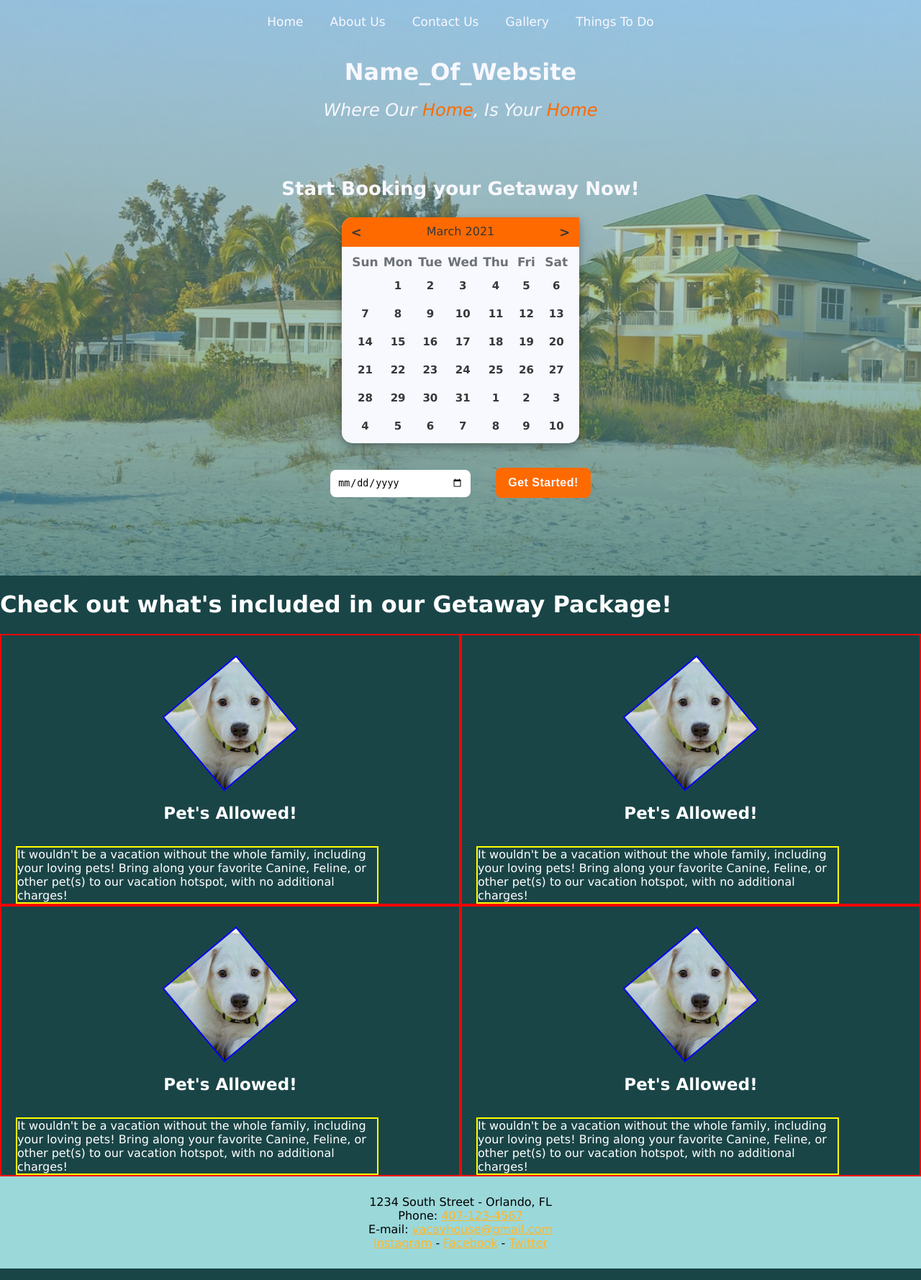
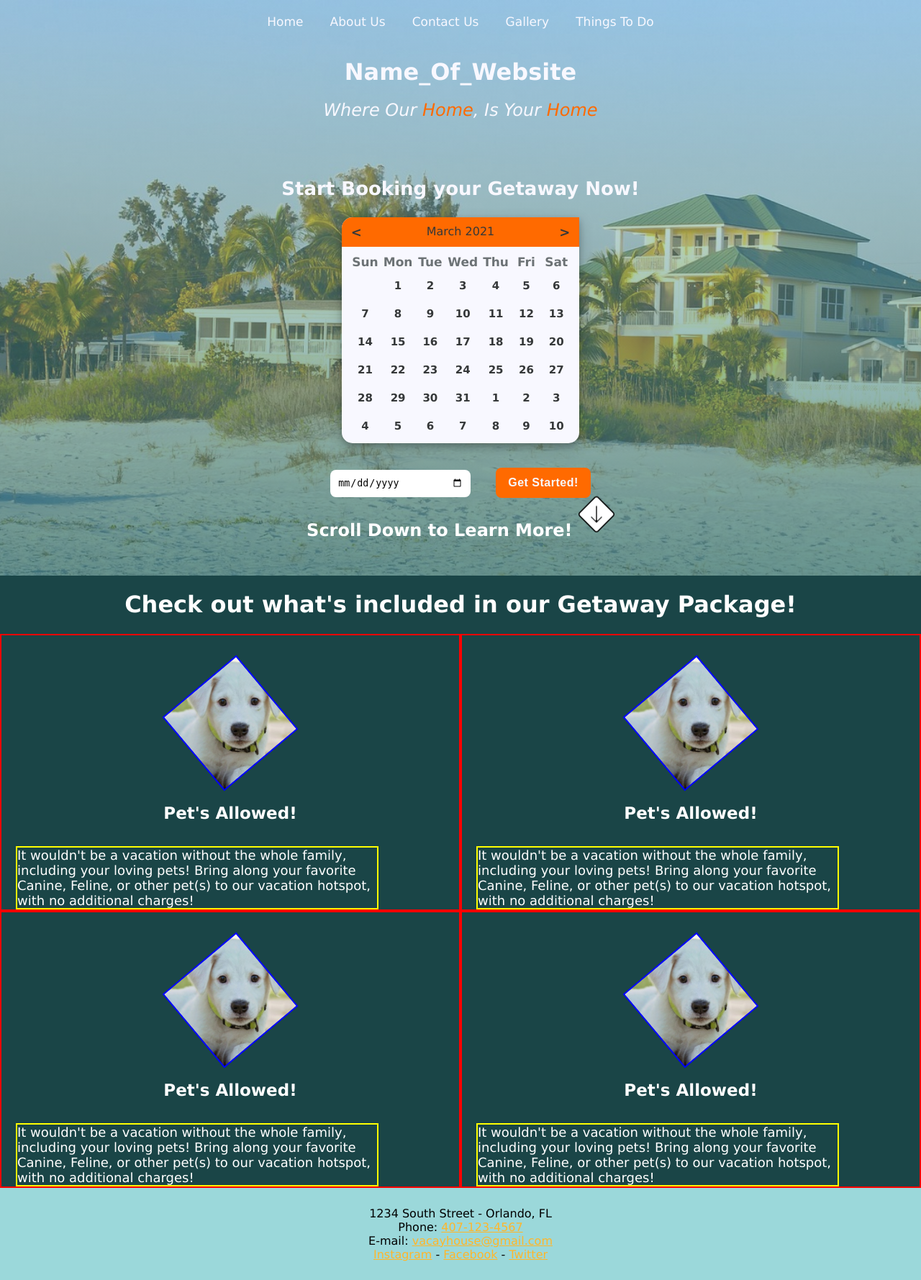
Before and after one commit to Weegee5859/airbnb_booking_website, a PHP site: page /home.php in a window 1280 px wide. Shown: the whole page at 72% size. Run offline with PHP 8.4, Linux system fonts and the light colour scheme.

Commit message:
minor changes
html
-Added learn more+scroll down label with animation on loop to homepage

```diff
--- a/final_website/html/css/homepage.css
+++ b/final_website/html/css/homepage.css
@@ -217,6 +217,7 @@ cursor: default;
 
 #package_description {
 	border: 2px solid yellow;
+	font-size: 18px;
 	margin: auto;
 	margin-left: 20px;
 	max-width: 500px;
@@ -231,3 +232,27 @@ cursor: default;
 	display: flex;
 	flex-wrap: wrap;
 }
+
+#getaway_package_title {
+	text-align: center;
+}
+
+#scroll_down {
+	position: absolute;
+	text-align: center;
+	top: calc(100vh - 125px);
+	width: 100vw;
+
+}
+
+#down_arrow {
+	animation: bounce 2.5s infinite;
+}
+
+@keyframes bounce {
+	0%, 100% {
+		transform: translateY(0);
+	}
+	50% {
+		transform: translateY(-10px);
+	}
--- a/final_website/html/home.php
+++ b/final_website/html/home.php
@@ -105,6 +105,8 @@ Filename:	home.html
 
 		<input type="date" id="home_input_date">
 		<button type="button" id="contact_us_button">Get Started!</button>
+
+		<h2 id="scroll_down">Scroll Down to Learn More! <img id="down_arrow" src="resources/down_arrow.png"></h2>
 	</div>
 	<!--outside of starter screen (below the background img)-->
 	<h1 id="getaway_package_title">Check out what's included in our Getaway Package!</h1>
```
Also changed, not shown: final_website/html/resources/down_arrow.png (added).
